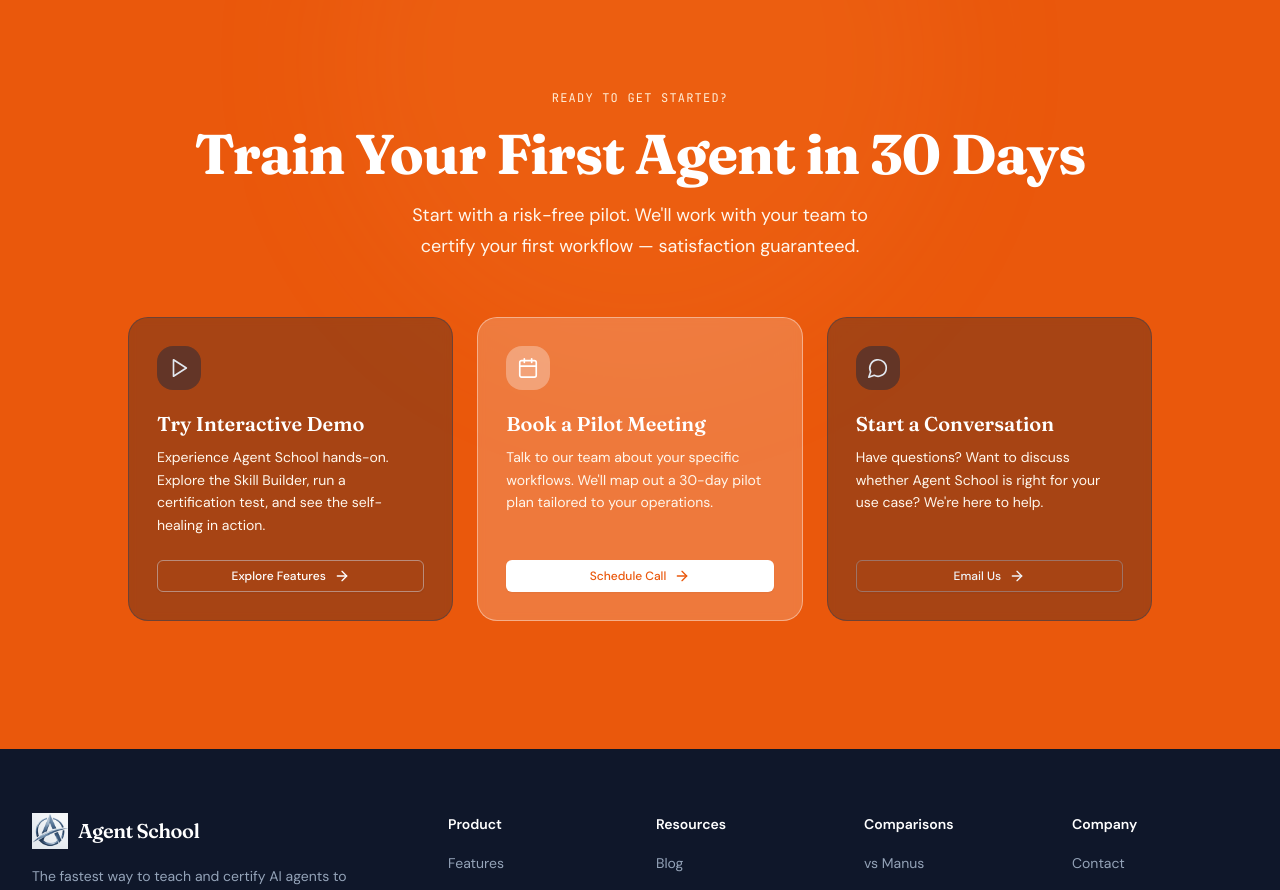
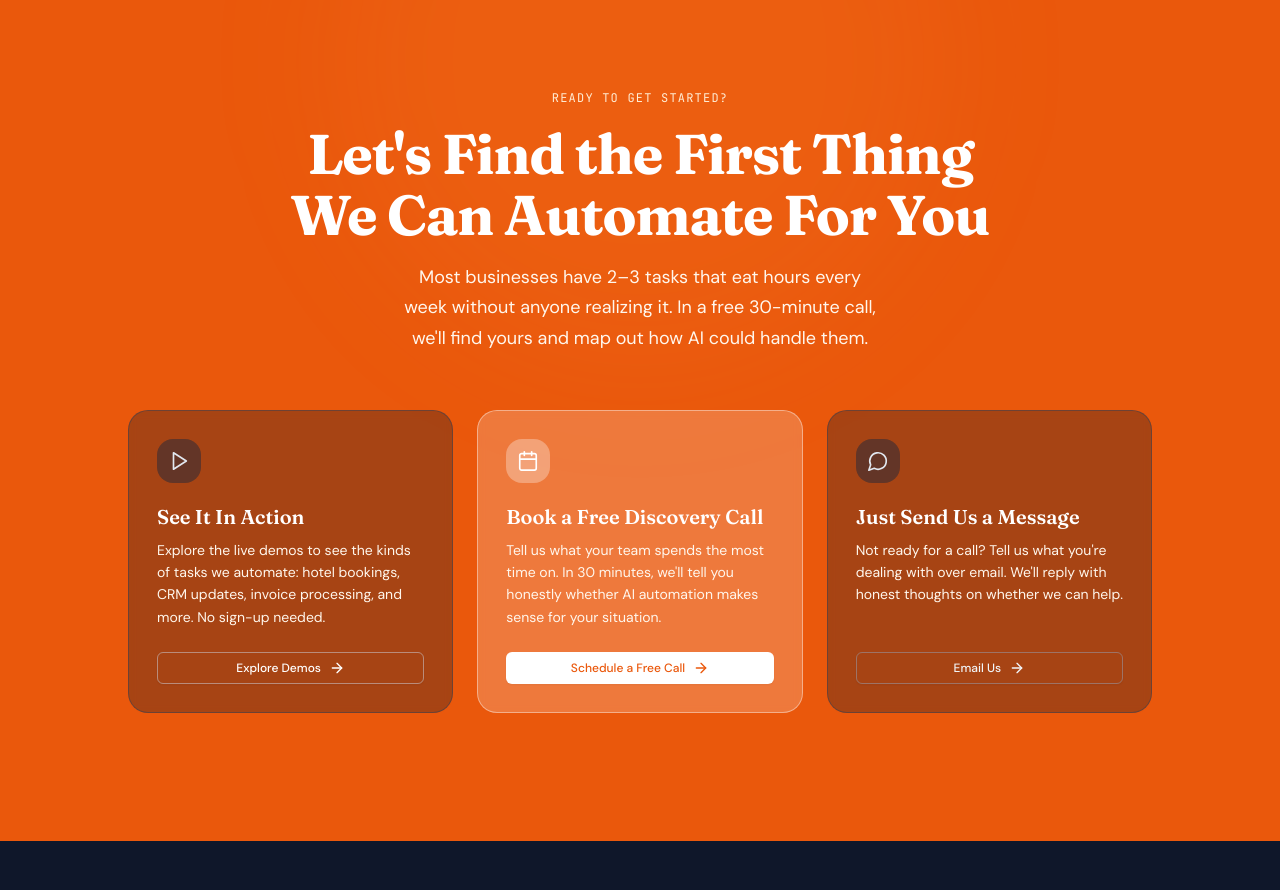
Before and after one commit to agent-school/website, a Next.js app: page / in a window 1280 px wide. Shown: the part 7760-8650 px from the top of the page. Built offline with nearby package versions, Linux system fonts and the light colour scheme.

Commit message:
fix(cta): replace m-dash with colon in demo card description

```diff
--- a/src/components/sections/CTA.tsx
+++ b/src/components/sections/CTA.tsx
@@ -10,29 +10,29 @@
 const ctaCards = [
   {
     icon: Play,
-    title: "Try Interactive Demo",
+    title: "See It In Action",
     description:
-      "Experience Agent School hands-on. Explore the Skill Builder, run a certification test, and see the self-healing in action.",
-    cta: "Explore Features",
-    href: "#features",
+      "Explore the live demos to see the kinds of tasks we automate: hotel bookings, CRM updates, invoice processing, and more. No sign-up needed.",
+    cta: "Explore Demos",
+    href: "#use-cases",
     variant: "outline" as const,
     highlight: false,
   },
   {
     icon: Calendar,
-    title: "Book a Pilot Meeting",
+    title: "Book a Free Discovery Call",
     description:
-      "Talk to our team about your specific workflows. We'll map out a 30-day pilot plan tailored to your operations.",
-    cta: "Schedule Call",
+      "Tell us what your team spends the most time on. In 30 minutes, we'll tell you honestly whether AI automation makes sense for your situation.",
+    cta: "Schedule a Free Call",
     href: BOOKING_URL,
     variant: "primary" as const,
     highlight: true,
   },
   {
     icon: MessageCircle,
-    title: "Start a Conversation",
+    title: "Just Send Us a Message",
     description:
-      "Have questions? Want to discuss whether Agent School is right for your use case? We're here to help.",
+      "Not ready for a call? Tell us what you're dealing with over email. We'll reply with honest thoughts on whether we can help.",
     cta: "Email Us",
     href: "mailto:hello@agentschool.io",
     variant: "ghost" as const,
@@ -56,11 +56,12 @@
               Ready to get started?
             </p>
             <h2 className="font-display text-display-md md:text-display-lg text-white mb-4 text-balance">
-              Train Your First Agent in 30 Days
+              Let&apos;s Find the First Thing We Can Automate For You
             </h2>
             <p className="text-body-lg text-orange-50 max-w-xl mx-auto text-balance">
-              Start with a risk-free pilot. We&apos;ll work with your team to certify
-              your first workflow — satisfaction guaranteed.
+              Most businesses have 2&ndash;3 tasks that eat hours every week without
+              anyone realizing it. In a free 30-minute call, we&apos;ll find yours and
+              map out how AI could handle them.
             </p>
           </div>
         </ScrollReveal>
```
